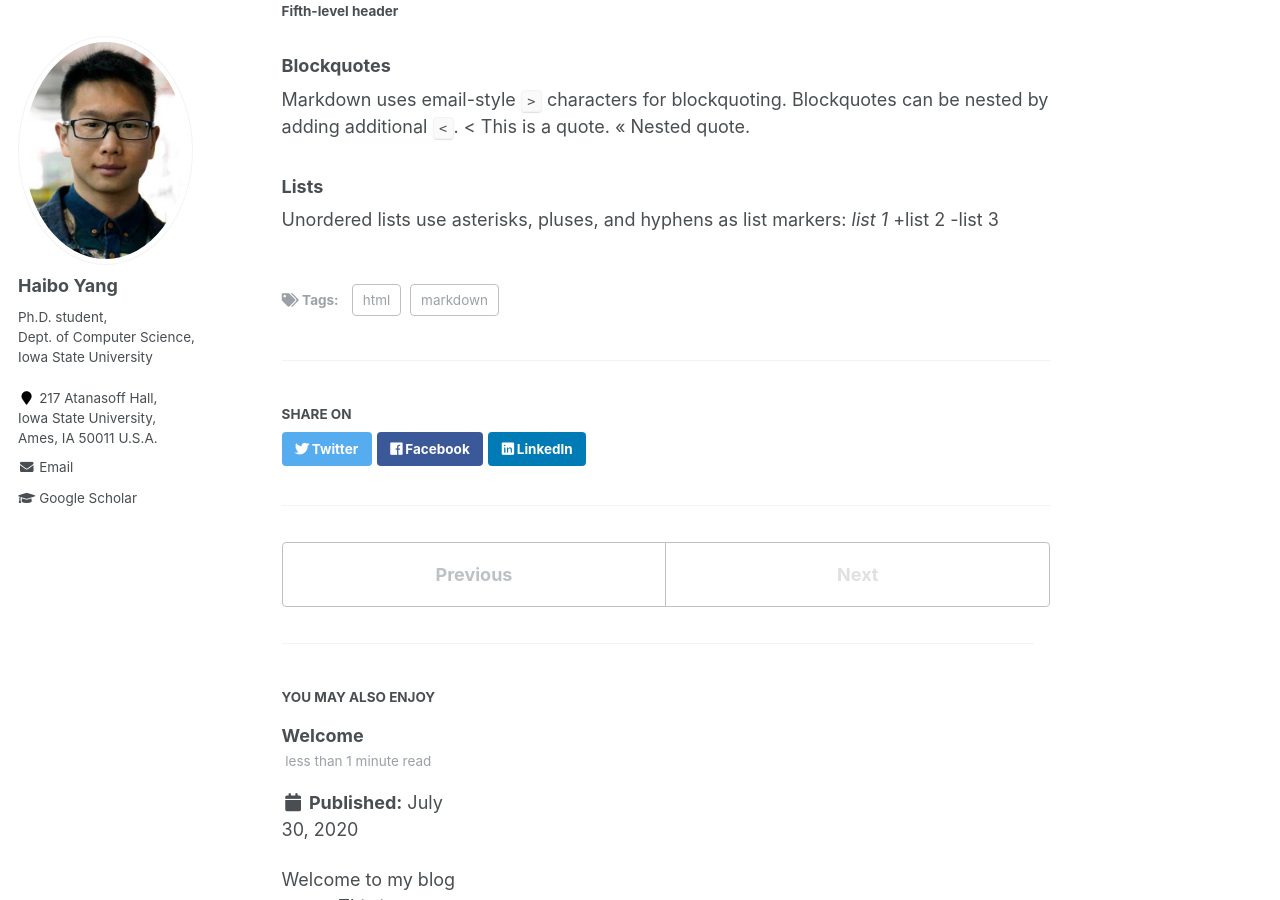
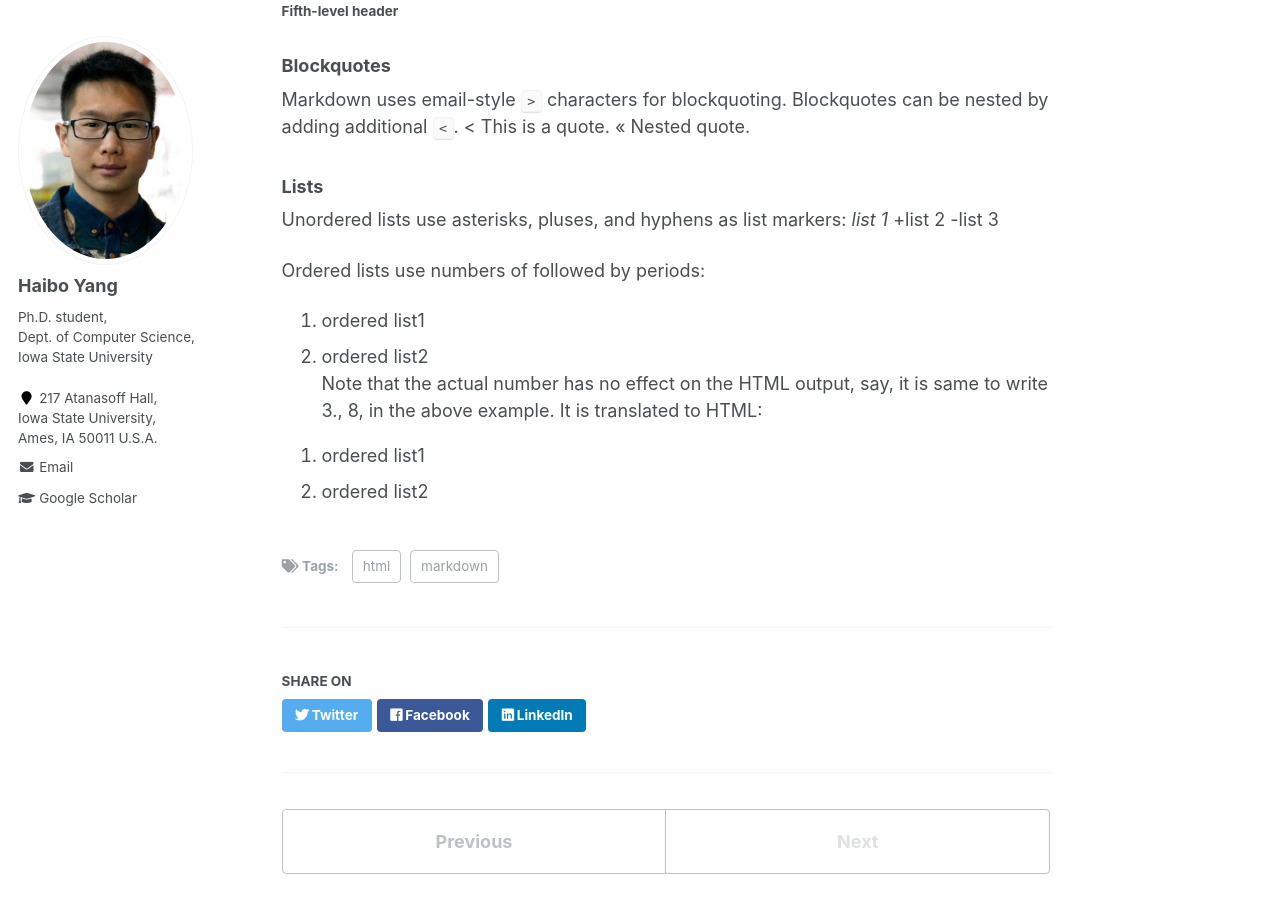
Before and after one commit to Haibo-Yang-OSU/homepage, a Jekyll site: the page built from _posts/2020-08-03-blog-post-2-markdown.md, in a window 1280 px wide and 900 px high, scrolled down 1215 px. Built offline with Jekyll 4.4.1, drawn with Linux system fonts in a browser that asks for light colours.

Commit message:
Update 2020-08-03-blog-post-2-markdown.md

```diff
--- a/_posts/2020-08-03-blog-post-2-markdown.md
+++ b/_posts/2020-08-03-blog-post-2-markdown.md
@@ -46,3 +46,12 @@ Unordered lists use asterisks, pluses, and hyphens as list markers:
 *list 1*
 +list 2
 -list 3
+
+Ordered lists use numbers of followed by periods:
+1. ordered list1
+2. ordered list2
+Note that the actual number has no effect on the HTML output, say, it is same to write 3., 8, in the above example. It is translated to HTML:
+<ol>
+<li>ordered list1</li>
+<li>ordered list2</li>
+</ol>
```
